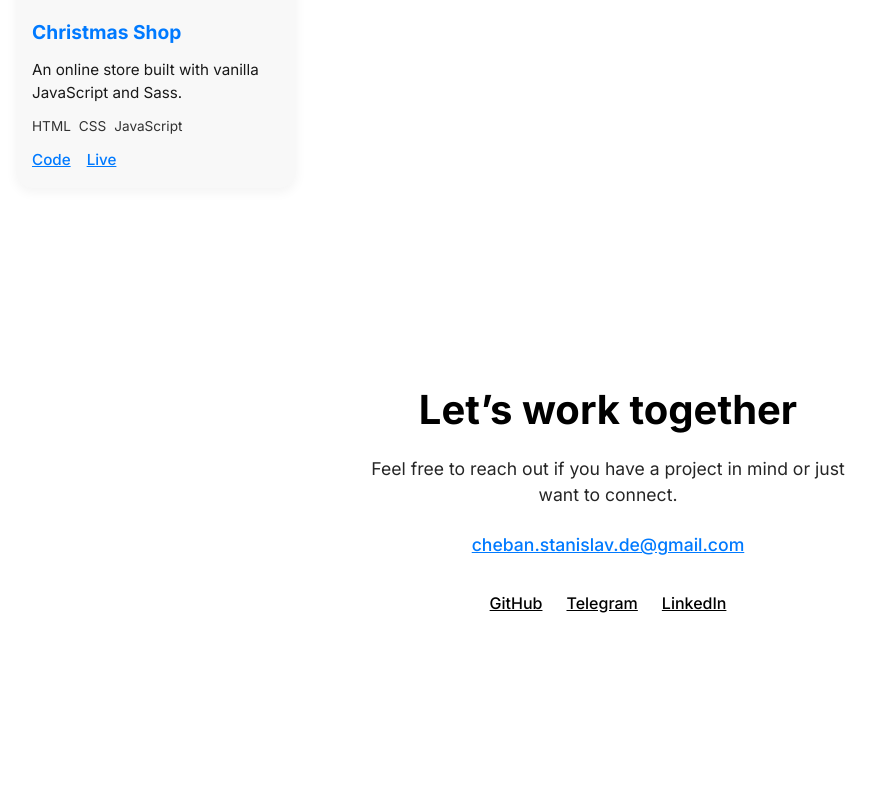
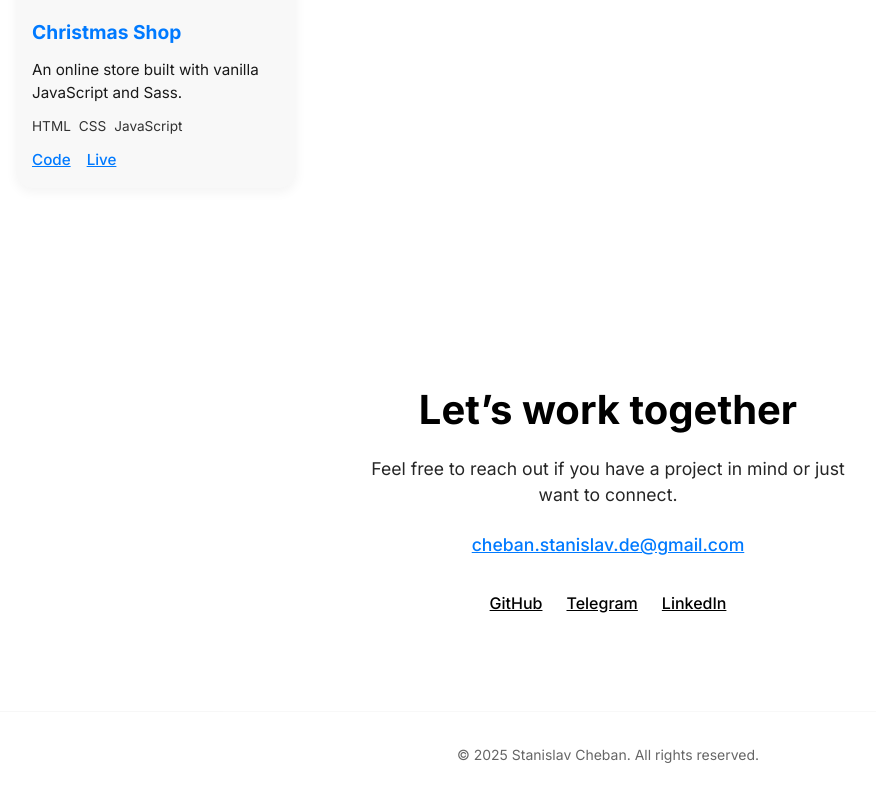
Before and after one commit to Chebannich/my-portfolio, a React (Vite) app: page / in a window 1280 px wide. Shown: the part 2132-2929 px from the top of the page, without its empty margins (32-908 px from the left). Before the commit the page ends 2843 px from the top, so only its background shows below. Built offline with nearby package versions, Linux system fonts and the light colour scheme.

Commit message:
feat: Add basic Footer component

```diff
--- a/src/App.tsx
+++ b/src/App.tsx
@@ -4,7 +4,7 @@ import About from './components/About/About';
 import Skills from './components/Skills/Skills';
 import Projects from './components/Projects/Projects';
 import Contacts from './components/Contacts/Contacts';
-
+import Footer from './components/Footer/Footer';
 
 const App = () => {
   return (
@@ -14,6 +14,7 @@ const App = () => {
       <Skills />
       <Projects />
       <Contacts />
+      <Footer />
     </Layout>
   )
 }
--- /dev/null
+++ b/src/components/Footer/Footer.scss
@@ -0,0 +1,12 @@
+.footer {
+  padding: 2rem 1rem;
+  text-align: center;
+  font-size: 0.875rem;
+  color: var(--text);
+  opacity: 0.6;
+  border-top: 1px solid rgba(0, 0, 0, 0.05);
+
+  @media (prefers-color-scheme: dark) {
+    border-top: 1px solid rgba(255, 255, 255, 0.1);
+  }
+}
--- /dev/null
+++ b/src/components/Footer/Footer.tsx
@@ -0,0 +1,13 @@
+import './Footer.scss';
+
+const Footer = () => {
+  return (
+    <footer className="footer">
+      <div className="container">
+        <p className="footer__text">© 2025 Stanislav Cheban. All rights reserved.</p>
+      </div>
+    </footer>
+  );
+};
+
+export default Footer;
```
